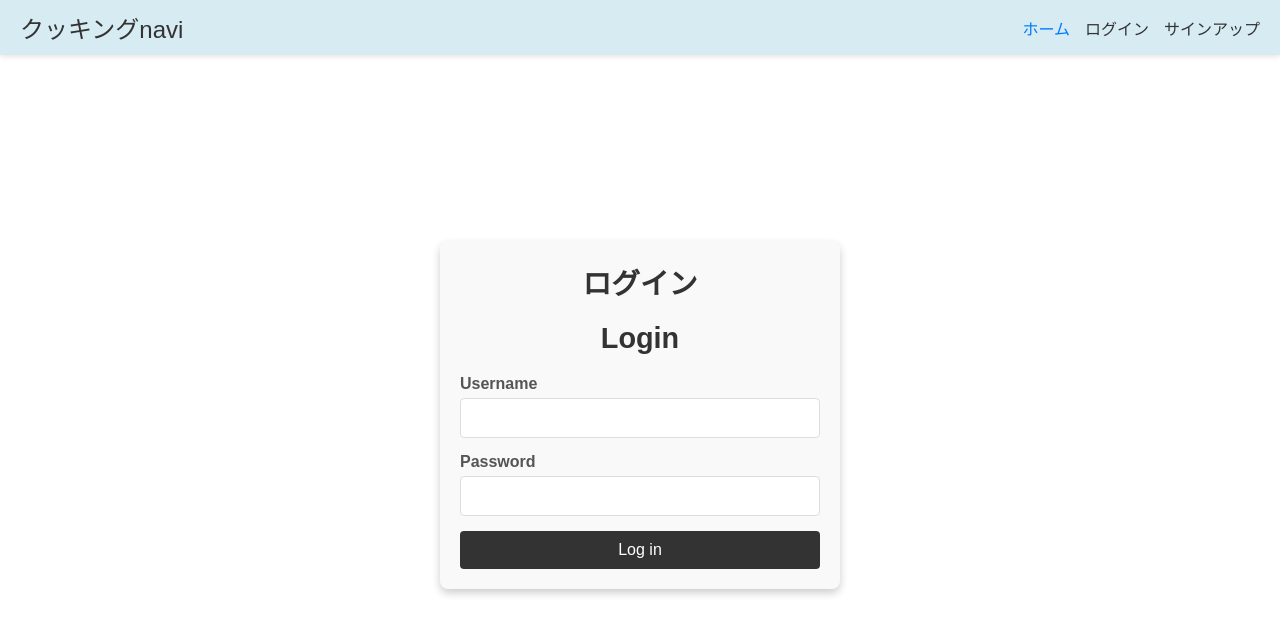
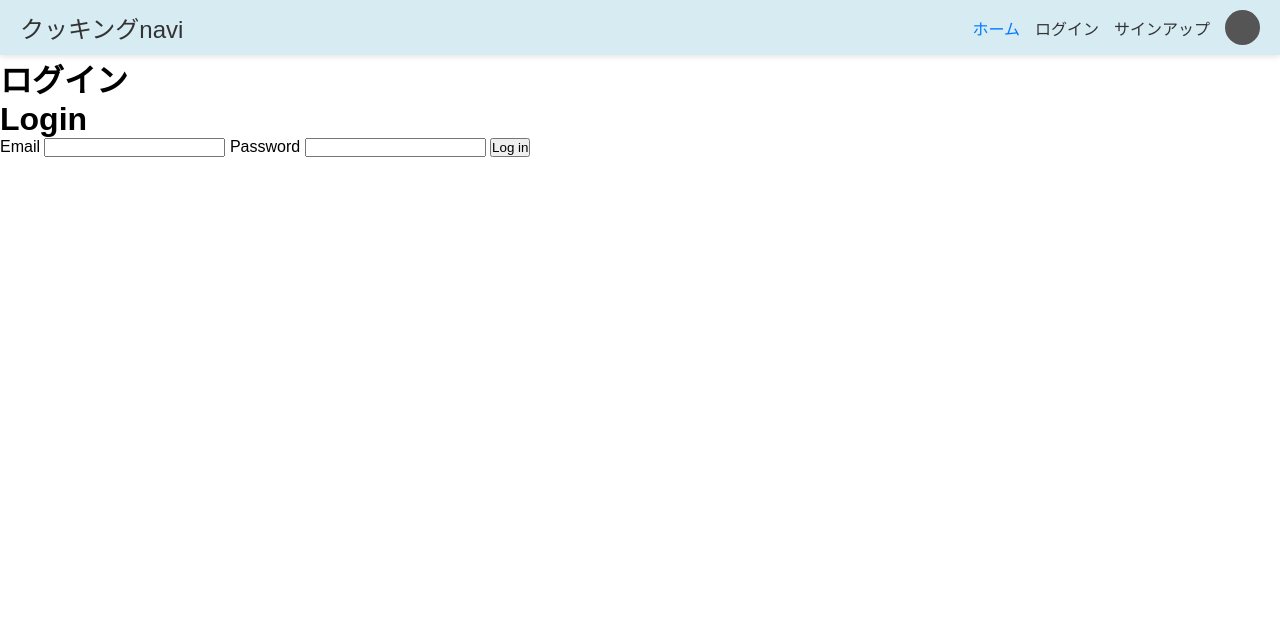
Before and after one commit to ml02100825/CookingNavi, a Django app: page /login/ in a window 1280 px wide. Shown: the top 633 px of the page. Run offline with Django 4.2, Linux system fonts and the light colour scheme.

Commit message:
login(修正)

```diff
--- a/account/backends.py
+++ b/account/backends.py
@@ -1,6 +1,7 @@
 # backends.py
 from django.contrib.auth.backends import ModelBackend
 from .models import User
+from django.contrib.auth.hashers import check_password
 
 class EmailBackend(ModelBackend):
     def authenticate(self, request, username=None, password=None, **kwargs):
@@ -10,6 +11,6 @@
             user = User.objects.get(email=email)
         except User.DoesNotExist:
             return None
-        if user.password == password:  # パスワードのチェック（ハッシュ化されている場合は適切な方法で比較）
+        if check_password(password,user.password):  # パスワードのチェック（ハッシュ化されている場合は適切な方法で比較）
             return user
         return None
--- a/account/forms.py
+++ b/account/forms.py
@@ -34,9 +34,10 @@
         fields = ('name','birthdate', 'gender', 'allergies', 'height', 'weight')
 
 
-class LoginForm(AuthenticationForm):
-    class Meta:
-        model = User
+class LoginForm(forms.Form):
+    username=forms.EmailField(label='名前',max_length=30)
+    password=forms.CharField(label='パスワード',widget=forms.PasswordInput())
+
 
 
 class UsernameForm(forms.Form):
--- a/account/templates/Login.html
+++ b/account/templates/Login.html
@@ -1,22 +1,8 @@
-<!DOCTYPE html>
-<html lang="ja">
-<head>
-    <meta charset="UTF-8">
-    <meta name="viewport" content="width=device-width, initial-scale=1.0">
-    <title>CookingNavi/login</title>
-    <link rel="stylesheet" href="css/home.css">
-</head>
-<body>
+{% extends 'base2.html' %}
 
-    <!-- ヘッダー -->
-    <header class="header">
-        <div class="app-name">クッキングnavi</div>
-        <div class="nav-links">
-            <a href="#" class="home-link">ホーム</a>
-            <a href="login" class="login">ログイン</a>
-            <a href="#" class="up-link">サインアップ</a>
-        </div>
-    </header>
+{% block title %}ログイン{% endblock %}
+
+{% block content %}
 
     <!-- メインコンテンツ -->
     <main>
@@ -30,7 +16,7 @@
                     <p style="color: red;">Invalid username or password.</p>
                 {% endif %}
 
-                <label for="id_username">Username</label>
+                <label for="id_username">Email</label>
                 <input type="text" name="username" id="id_username" required>
 
                 <label for="id_password">Password</label>
@@ -42,10 +28,4 @@
         </div>
     </main>
 
-    <!-- フッター -->
-    <footer class="footer">
-        <p>&copy; 2024 CookingNavi</p>
-    </footer>
-
-</body>
-</html>
+    {% endblock %}
--- /dev/null
+++ b/account/templates/base2.html
@@ -0,0 +1,38 @@
+{% load static %}
+<!DOCTYPE html>
+<html lang="ja">
+<head>
+    <meta charset="UTF-8">
+    <meta name="viewport" content="width=device-width, initial-scale=1.0">
+    <title>{% block title %}CookingNavi{% endblock %}</title>
+    <link rel="stylesheet" href="{% static 'css/style.css' %}">
+</head>
+<body>
+
+   <!-- ヘッダー -->
+   <header class="header">
+    <div class="app-name">クッキングnavi</div>
+    <div class="nav-right">
+        <div class="nav-links">
+            <a href="{% url 'cookapp:home' %}" class="home-link">ホーム</a>
+            <a href="{% url 'account:login' %}">ログイン</a>
+            <a href="{% url 'account:signup1' %}">サインアップ</a>
+        </div>
+        <div class="user-icon"></div>
+    </div>
+</header>
+
+    <!-- メインコンテンツ -->
+    <main class="home-container">
+        {% block content %}
+        <!-- 個別のページのコンテンツがここに表示される -->
+        {% endblock %}
+    </main>
+
+    <!-- フッター -->
+    <footer class="footer">
+        <p>&copy; 2024 CookingNavi</p>
+    </footer>
+
+</body>
+</html>
--- a/account/views.py
+++ b/account/views.py
@@ -1,12 +1,12 @@
 from django.shortcuts import render, redirect
 from django.contrib import messages
 from django.views.generic.base import TemplateView
-from django.contrib.auth import login
+from django.contrib.auth import login,authenticate
 from django.contrib.auth.hashers import make_password
 from django.contrib import messages
 from django.views.generic.edit import FormView
 from django.contrib.auth.views import LoginView, LogoutView
-from .forms import CustomUserCreation1Form, CustomUserCreation2Form, ChangeEmailForm,UsernameForm
+from .forms import CustomUserCreation1Form, CustomUserCreation2Form, ChangeEmailForm,UsernameForm,LoginForm
 from .models import User, Userallergy
 from django.urls import reverse_lazy
 from django.contrib.auth.mixins import LoginRequiredMixin
@@ -14,21 +14,38 @@
 from django.contrib.auth.mixins import LoginRequiredMixin
 from django.db import connection
 import logging
+from django.contrib.auth.hashers import check_password
 
 class CustomLoginView(LoginView):
     template_name = 'login.html'
-    redirect_authenticated_user = True
-    success_url = reverse_lazy('cookapp:index')
+    def get(self, request, *args, **kwargs):
+        form = LoginForm()
+        return render(request, self.template_name, {'form': form})
 
-    def get_success_url(self):
-        return self.success_url
+    def post(self, request, *args, **kwargs):
+        logging.debug('debug message')
+        form =  LoginForm(request.POST)
+        if form.is_valid():
+            logging.debug('if文動いてる')
+            username = form.cleaned_data['username'] # 入力されたデータをセッションに保存
+            password= form.cleaned_data['password']
+            user = authenticate(username = username, password = password)
+            if user:
+                if user.is_active:
+                    login(request, user)
+                    return redirect('cookapp:home')
+    # redirect_authenticated_user = True
+    # success_url = reverse_lazy('cookapp:index')
 
+    # def get_success_url(self):
+    #     return self.success_url
 class SignUpPage1View(TemplateView):
     template_name = 'administrator/sign up/sign up.html'
 
     def get(self, request, *args, **kwargs):
         form = CustomUserCreation1Form()
         return render(request, self.template_name, {'form': form})
+
 
     def post(self, request, *args, **kwargs):
         logging.debug('debug message')
--- a/cookingnavi/settings.py
+++ b/cookingnavi/settings.py
@@ -137,7 +137,7 @@
 AUTHENTICATION_BACKENDS = [
 
     'account.backends.EmailBackend',  # カスタムバックエンドを指定
-    'django.contrib.auth.backends.ModelBackend'
+
 ]
 
 LOGOUT_REDIRECT_URL = reverse_lazy('cookapp:index')
```
